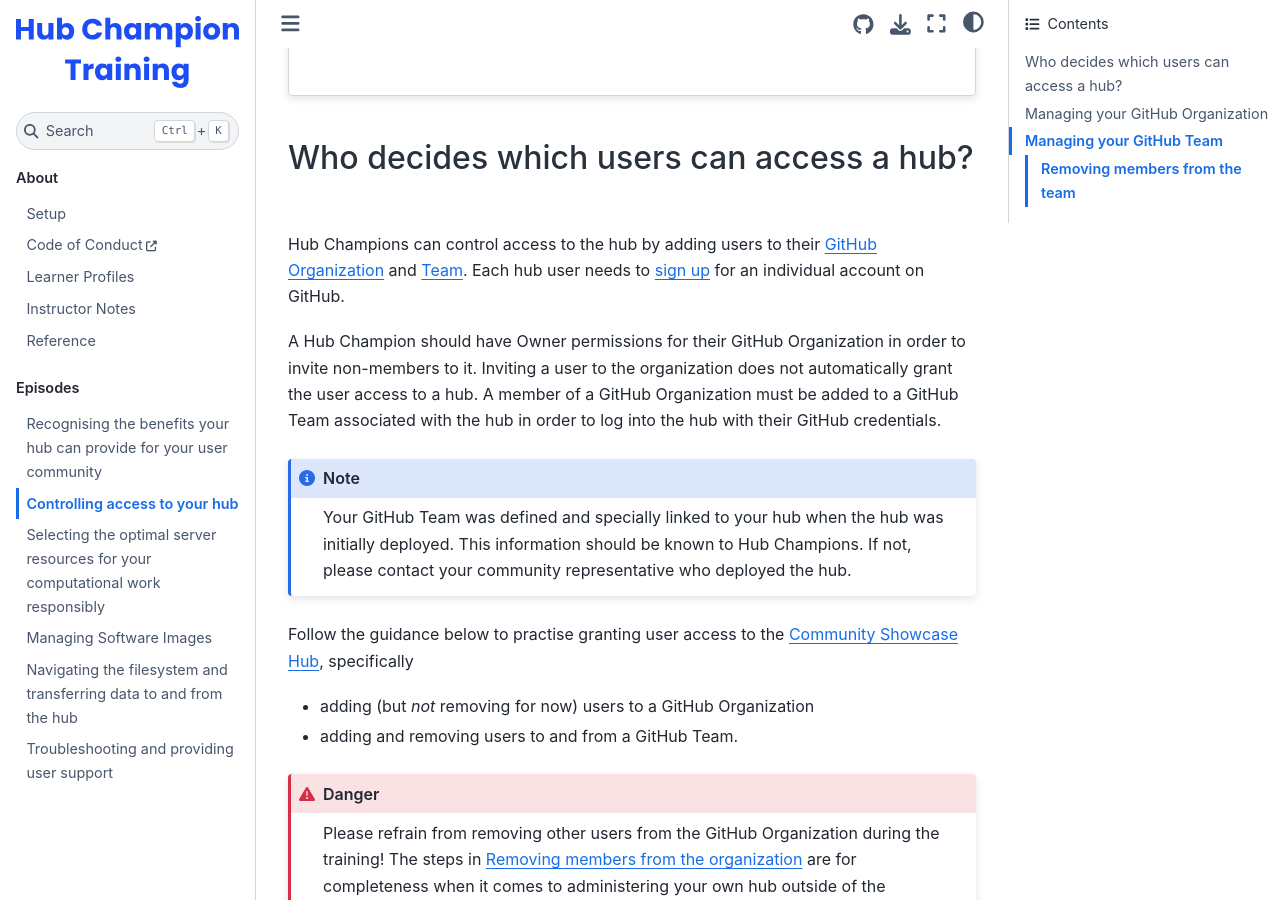
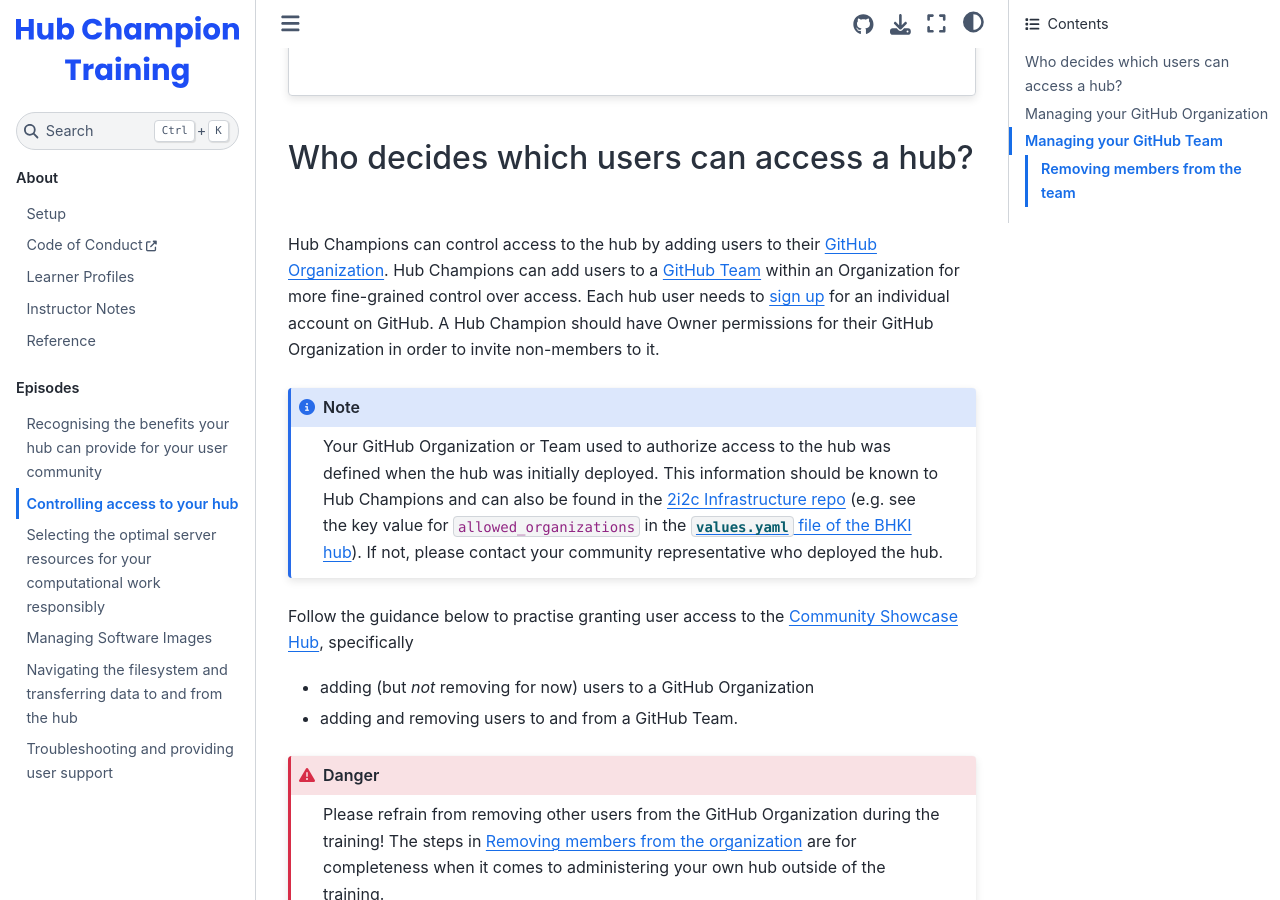
Before and after one commit to czi-catalystproject/hub-champion-training, a Jupyter Book: the page built from episodes/access_hub.md, in a window 1280 px wide and 900 px high, scrolled down 367 px. Built offline with Jupyter Book 1.0.4 settings and Sphinx 7.4.7 and the Sphinx Book theme 1.1.4, drawn with Linux system fonts in a browser that asks for light colours.

Commit message:
Clarify differene between GH org and team

```diff
--- a/episodes/access_hub.md
+++ b/episodes/access_hub.md
@@ -36,12 +36,10 @@ word count: 1445 -->
 
 ## Who decides which users can access a hub?
 
-Hub Champions can control access to the hub by adding users to their {ref}`GitHub Organization <glossary:github-org>` and {ref}`Team<glossary:github-team>`. Each hub user needs to [sign up](https://github.com/signup) for an individual account on GitHub.
-
-A Hub Champion should have Owner permissions for their GitHub Organization in order to invite non-members to it. Inviting a user to the organization does not automatically grant the user access to a hub. A member of a GitHub Organization must be added to a GitHub Team associated with the hub in order to log into the hub with their GitHub credentials.
+Hub Champions can control access to the hub by adding users to their {ref}`GitHub Organization <glossary:github-org>`. Hub Champions can add users to a {ref}`GitHub Team<glossary:github-team>` within an Organization for more fine-grained control over access. Each hub user needs to [sign up](https://github.com/signup) for an individual account on GitHub. A Hub Champion should have Owner permissions for their GitHub Organization in order to invite non-members to it.
 
 :::{note}
-Your GitHub Team was defined and specially linked to your hub when the hub was initially deployed. This information should be known to Hub Champions. If not, please contact your community representative who deployed the hub.
+Your GitHub Organization or Team used to authorize access to the hub was defined when the hub was initially deployed. This information should be known to Hub Champions and can also be found in the [2i2c Infrastructure repo](https://github.com/2i2c-org/infrastructure) (e.g. see the key value for `allowed_organizations` in the [`values.yaml` file of the BHKI hub](https://github.com/2i2c-org/infrastructure/blob/main/config/clusters/catalystproject-africa/bhki.values.yaml)). If not, please contact your community representative who deployed the hub.
 :::
 
 Follow the guidance below to practise granting user access to the [Community Showcase Hub](https://showcase.2i2c.cloud/), specifically
```
